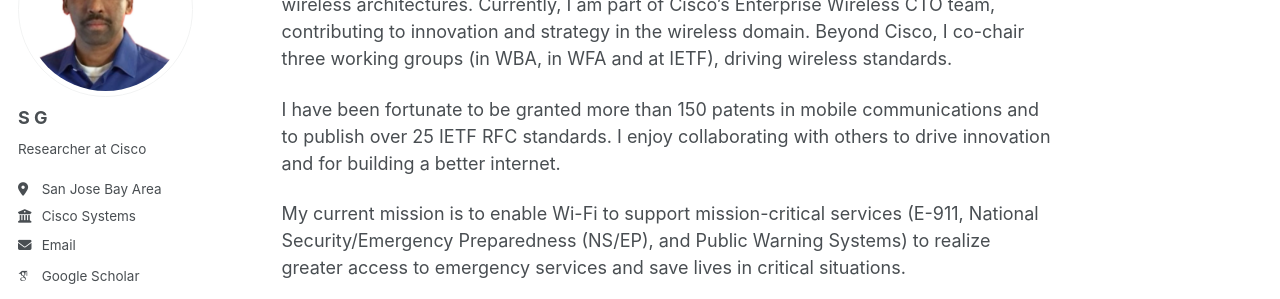
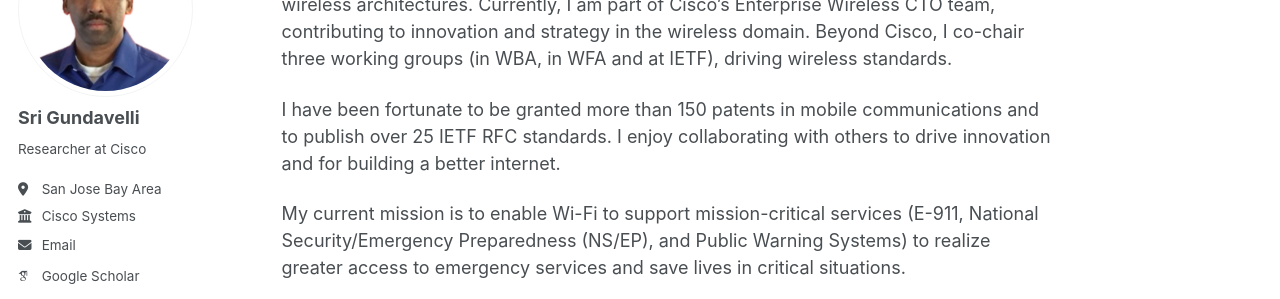
Before and after one commit to srigundavelli/srigundavelli.github.io, a Jekyll site: the page built from _pages/about.md, in a window 1280 px wide. Shown: the part 177-476 px from the top of the page. Built offline with Jekyll 4.4.1, drawn with Linux system fonts in a browser that asks for light colours; some web fonts are replaced; a script that is not in the unit is left out.

Commit message:
Update _config.yml

```diff
--- a/_config.yml
+++ b/_config.yml
@@ -25,7 +25,7 @@ author:
   # Biographic information
 #  avatar           : "profile.png"
   avatar           : "Sri-Photo.png"
-  name             : "S G"
+  name             : "Sri Gundavelli"
   pronouns         : # example: "she/her"
   bio              : "Researcher at Cisco"
   location         : "San Jose Bay Area"
```
